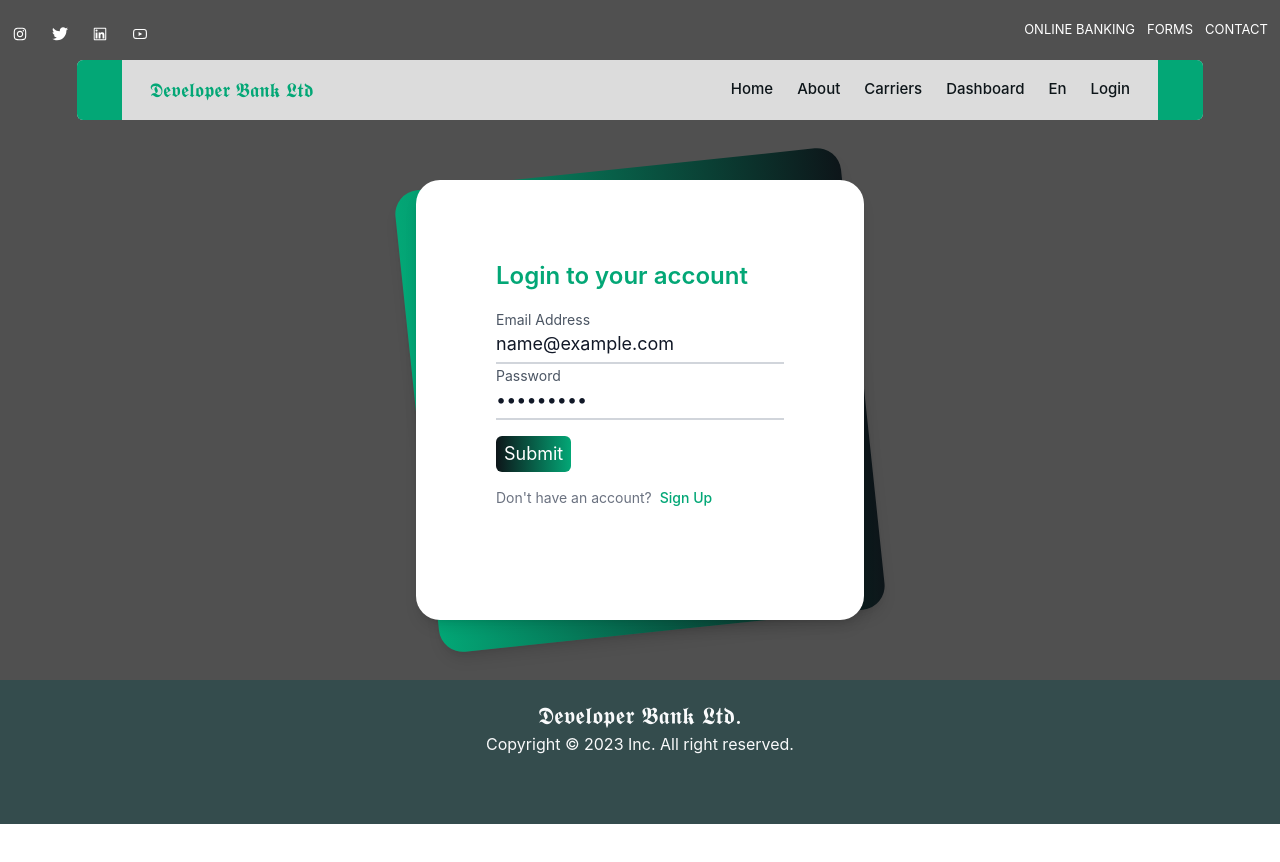
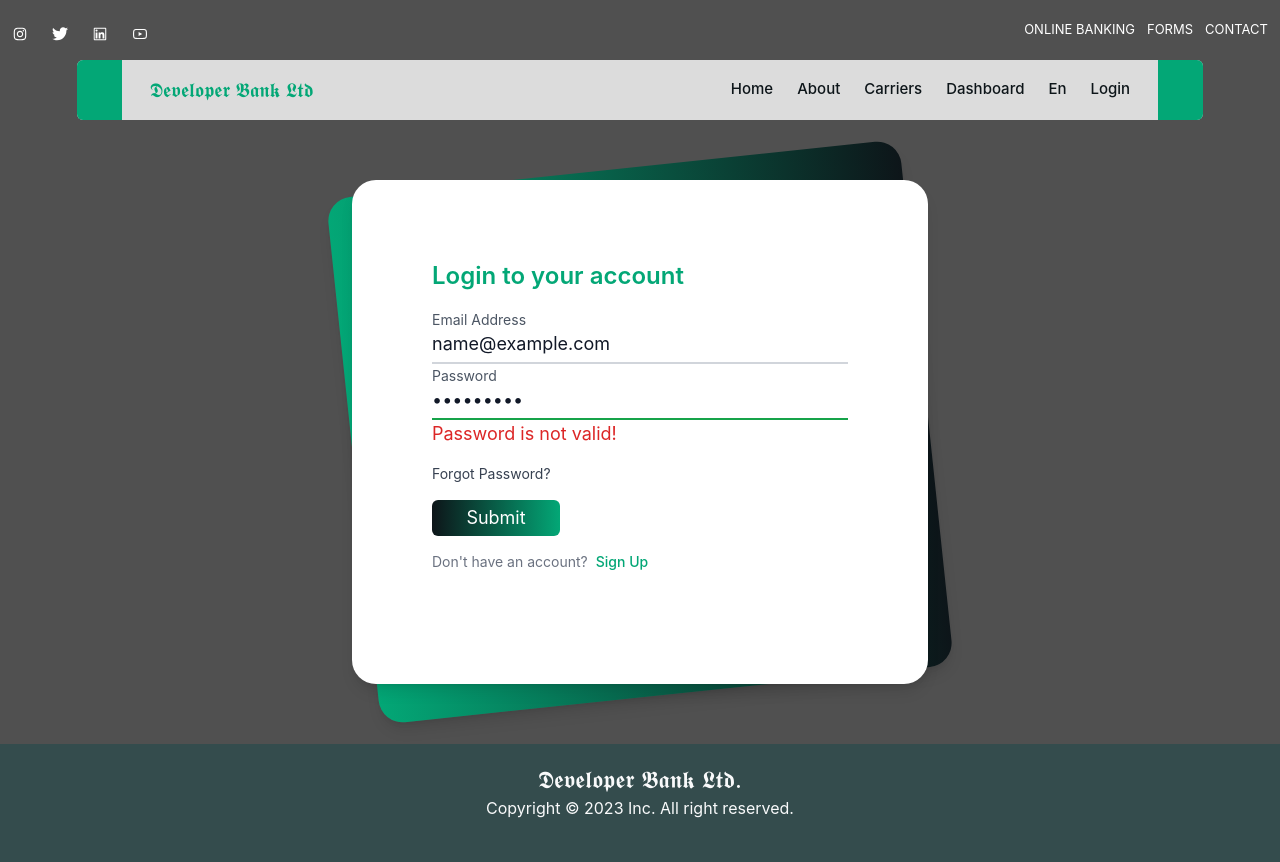
Before and after one commit to mb-tousif/DBL-Client, a React (Create React App) app: page /login in a window 1280 px wide. Both pictures are taken after typing "name@example.com", "Sample123" into the empty fields and a click on the button "Submit". Shown: the top 862 px of the page. Before the commit the page ends 824 px from the top, so only its background shows below. Built offline with nearby package versions, Linux system fonts and the light colour scheme.

Commit message:
Login form validate using React-form-hook

```diff
--- a/src/Pages/Register/Login.tsx
+++ b/src/Pages/Register/Login.tsx
@@ -1,7 +1,19 @@
 import React from "react";
+import { useForm, SubmitHandler } from "react-hook-form";
 import { Link } from "react-router-dom";
 
+interface IFormInput {
+  email: string;
+  password: string;
+}
+
 export default function Login() {
+  const {
+    register,
+    handleSubmit,
+    formState: { errors },
+  } = useForm<IFormInput>();
+  const onSubmit: SubmitHandler<IFormInput> = (data) => console.log(data);
   return (
     <div className="pt-[120px] bg-[#3e3e3ee7]">
       <div className="py-6 flex flex-col justify-center sm:py-12">
@@ -15,11 +27,18 @@ export default function Login() {
                 </h1>
               </div>
               <div className="divide-y divide-gray-200">
-                <div className="py-8 text-base leading-6 space-y-4 text-gray-700 sm:text-lg sm:leading-7">
+                <form
+                  onSubmit={handleSubmit(onSubmit)}
+                  className="py-8 text-base leading-6 space-y-4 text-gray-700 sm:text-lg sm:leading-7"
+                >
                   <div className="relative">
                     <input
-                      name="email"
-                      type="text"
+                      type="email"
+                      {...register("email", {
+                        required: {
+                          value: true,
+                          message: "Email is required",
+                        }})}
                       className="peer placeholder-transparent h-10 w-full border-b-2 border-gray-300 text-gray-900 focus:outline-none focus:border-green-600"
                       placeholder="Email address"
                     />
@@ -29,11 +48,26 @@ export default function Login() {
                     >
                       Email Address
                     </label>
+                    {errors.email?.type === "required" && (
+                      <span className="text-red-600">
+                        {errors.email.message}
+                      </span>
+                    )}
                   </div>
                   <div className="relative">
                     <input
-                      name="password"
                       type="password"
+                      {...register("password", {
+                        required: {
+                          value: true,
+                          message: "Password is required!",
+                        },
+                        pattern: {
+                          value:
+                            /^(?=.*[a-z]{3,})(?=.*[A-Z])(?=.*\d)(?=.*[^\w\d])(.{6,})$/,
+                          message: "Password is not valid!",
+                        },
+                      })}
                       className="peer placeholder-transparent h-10 w-full border-b-2 border-gray-300 text-gray-900 focus:outline-none focus:border-green-600"
                       placeholder="Password"
                     />
@@ -43,9 +77,25 @@ export default function Login() {
                     >
                       Password
                     </label>
+                    {errors.password?.type === "required" && (
+                      <span className="text-red-600">
+                        {errors.password.message}
+                      </span>
+                    )}
+                    {errors.password?.type === "pattern" && (
+                      <span className="text-red-600">
+                        {errors.password.message}
+                      </span>
+                    )}
                   </div>
-                  <div className="relative">
-                    <button className="bg-gradient-to-r from-[#0D1519] to-[#03A776] text-white rounded-md px-2 py-1">
+                  <div className="mb-2 text-sm">
+                    <Link to={"#/"}>Forgot Password?</Link>
+                  </div>
+                  <div className="relative mx-auto">
+                    <button
+                      type="submit"
+                      className="bg-gradient-to-r from-[#0D1519] to-[#03A776] text-white md:w-32 rounded-md px-2 py-1"
+                    >
                       Submit
                     </button>
                   </div>
@@ -60,7 +110,7 @@ export default function Login() {
                       </Link>
                     </p>
                   </div>
-                </div>
+                </form>
               </div>
             </div>
           </div>
```
